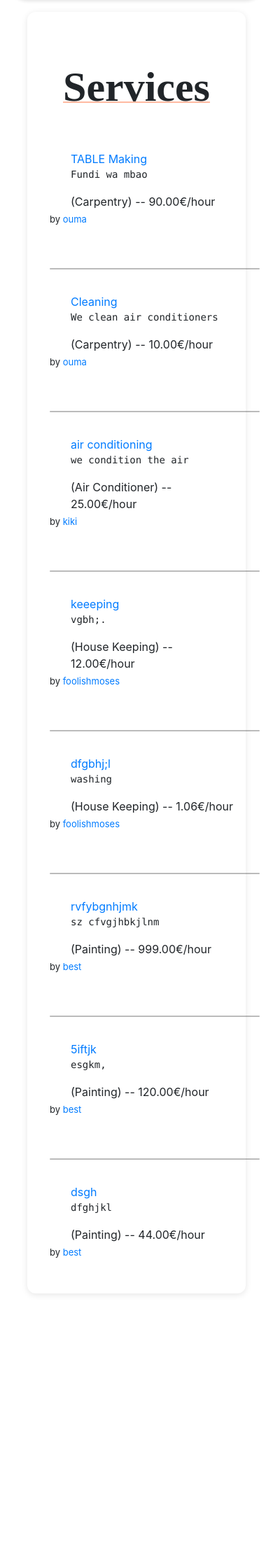
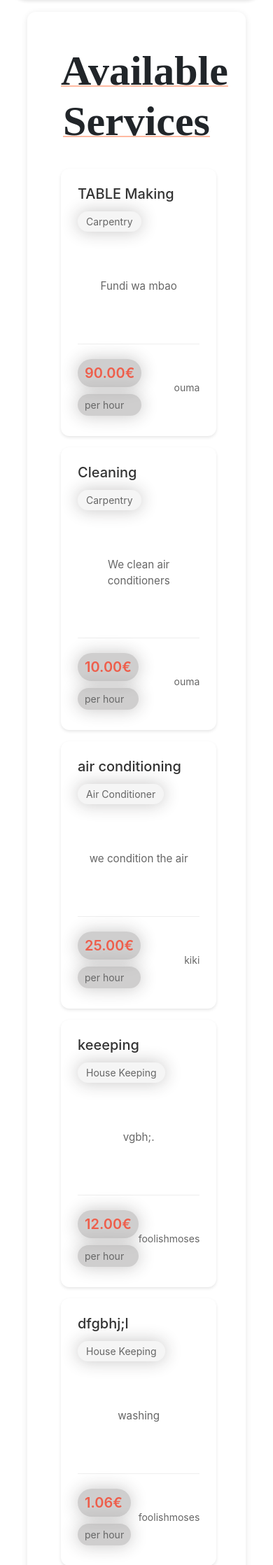
Before and after one commit to oumaoumag/netfix-service-platform, a Django app: page /services/ in a window 390 px wide; the page is wider, and only the part inside the window is pictured. Shown: the part 83-2319 px from the top of that part at 70% size. Before the commit the page ends 1933 px from the top of that part, so only its background shows below. Run offline with Django 3.2, Linux system fonts and the light colour scheme; data comes from the database, SQL or seed files in the repository; both versions use the stored data as it was after the commit; some libraries are stand-ins or nearby versions.

Commit message:
Create a responsive grid layout for services Add attractive service cards with hover effects Improve typography and spacing Make the create service button more prominent Add better visual hierarchy Improve the empty state design Make the page responsive Keep consistent styling with the rest of the application Maintain all existing functionality Use the existing color scheme and design language

```diff
--- a/services/templates/services/list.html
+++ b/services/templates/services/list.html
@@ -3,26 +3,47 @@
     Services List
 {% endblock %}
 {% block content %}
-    <p class="title">Services</p>
+    <div class="services-container">
+        <h1 class="title">Available Services</h1>
+
         {% if user.is_company %}
-        <a class="create_service" href="/services/create"> Create Service</a>
+            <div class="create-service-container">
+                <a href="/services/create" class="button button-primary create-service-btn">
+                    <i class="fas fa-plus"></i> Create New Service
+                </a>
+            </div>
         {% endif %}
-    <div class='services_list'>
+
+        <div class="services-grid">
             {% if services %}
                 {% for service in services.all %}
-            <div style="display: ruby;">
-                <div class='service_list_info'>
-                    <li><a href="/services/{{service.id}}">{{ service.name }}  <pre>{{ service.description }}</pre> </a>({{service.field}}) -- {{ service.price_hour }}€/hour</li>
+                    <div class="service-card">
+                        <div class="service-header">
+                            <h3><a href="/services/{{service.id}}">{{ service.name }}</a></h3>
+                            <span class="service-field">{{service.field}}</span>
+                        </div>
 
+                        <div class="service-description">
+                            <p>{{ service.description }}</p>
                         </div>
-                <p style="display:block; margin: 0; float: right;font-size: small; margin-right: 30px;">by <a href="/company/{{service.company.user}}">{{service.company.user}}</a></p>
+
+                        <div class="service-footer">
+                            <div class="service-price">
+                                <span class="price-amount">{{service.price_hour}}€</span>
+                                <span class="price-period">per hour</span>
                             </div>
-            {% if forloop.counter != services.all|length %}
-            <div class="line"></div>
-        {% endif %}
+                            <div class="service-provider">
+                                <a href="/company/{{service.company.user}}">{{service.company.user}}</a>
+                            </div>
+                        </div>
+                    </div>
                 {% endfor %}
             {% else %}
-            <h2>Sorry No services available yet</h2>
+                <div class="no-services">
+                    <h2>No services available yet</h2>
+                    <p>Check back later for new service listings</p>
+                </div>
             {% endif %}
         </div>
+    </div>
 {% endblock %}
--- a/static/css/style.css
+++ b/static/css/style.css
@@ -393,3 +393,156 @@ span {
   background: #e02a21;
   transform: translateY(-1px);
 }
+
+/* Services List Page Styles */
+.services-container {
+    max-width: 1200px;
+    margin: 0 auto;
+    padding: 2rem;
+}
+
+.create-service-container {
+    text-align: right;
+    margin-bottom: 2rem;
+}
+
+.create-service-btn {
+    display: inline-flex;
+    align-items: center;
+    gap: 0.5rem;
+    background-color: #ee5e4b;
+    color: white;
+    padding: 0.75rem 1.5rem;
+    border-radius: 8px;
+    transition: all 0.3s ease;
+}
+
+.create-service-btn:hover {
+    background-color: #e02a21;
+    transform: translateY(-2px);
+}
+
+.services-grid {
+    display: grid;
+    grid-template-columns: repeat(auto-fill, minmax(300px, 1fr));
+    gap: 2rem;
+    margin-top: 2rem;
+}
+
+.service-card {
+    background: white;
+    border-radius: 12px;
+    padding: 1.5rem;
+    box-shadow: 0 2px 4px rgba(0, 0, 0, 0.1);
+    transition: all 0.3s ease;
+    display: flex;
+    flex-direction: column;
+    height: 100%;
+}
+
+.service-card:hover {
+    transform: translateY(-4px);
+    box-shadow: 0 4px 8px rgba(0, 0, 0, 0.15);
+}
+
+.service-header {
+    margin-bottom: 1rem;
+}
+
+.service-header h3 {
+    margin: 0 0 0.5rem 0;
+    font-size: 1.25rem;
+}
+
+.service-header a {
+    color: #333;
+    text-decoration: none;
+}
+
+.service-header a:hover {
+    color: #ee5e4b;
+}
+
+.service-field {
+    display: inline-block;
+    padding: 0.25rem 0.75rem;
+    background: #f5f5f5;
+    border-radius: 20px;
+    font-size: 0.875rem;
+    color: #666;
+}
+
+.service-description {
+    flex-grow: 1;
+    margin: 1rem 0;
+    color: #666;
+    font-size: 0.95rem;
+    line-height: 1.5;
+}
+
+.service-footer {
+    display: flex;
+    justify-content: space-between;
+    align-items: center;
+    margin-top: auto;
+    padding-top: 1rem;
+    border-top: 1px solid #eee;
+}
+
+.service-price {
+    display: flex;
+    flex-direction: column;
+}
+
+.price-amount {
+    font-size: 1.25rem;
+    font-weight: 600;
+    color: #ee5e4b;
+}
+
+.price-period {
+    font-size: 0.875rem;
+    color: #666;
+}
+
+.service-provider {
+    font-size: 0.875rem;
+}
+
+.service-provider a {
+    color: #666;
+    text-decoration: none;
+}
+
+.service-provider a:hover {
+    color: #ee5e4b;
+}
+
+.no-services {
+    text-align: center;
+    padding: 3rem;
+    background: white;
+    border-radius: 12px;
+    grid-column: 1 / -1;
+}
+
+.no-services h2 {
+    color: #333;
+    margin-bottom: 1rem;
+}
+
+.no-services p {
+    color: #666;
+}
+
+/* Responsive adjustments */
+@media (max-width: 768px) {
+    .services-container {
+        padding: 1rem;
+    }
+
+    .services-grid {
+        grid-template-columns: 1fr;
+        gap: 1rem;
+    }
+}
```
Also changed, not shown: db.sqlite3. Lines whose indentation alone changed are shown as unchanged.
